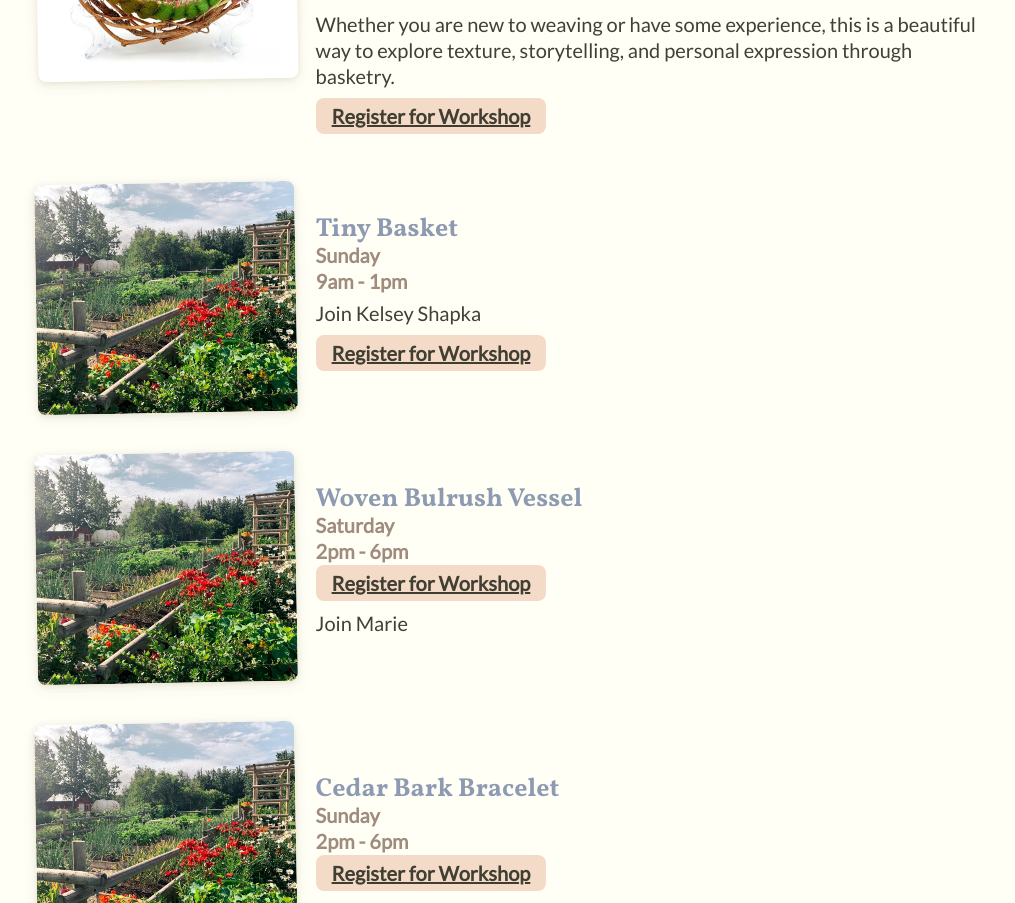
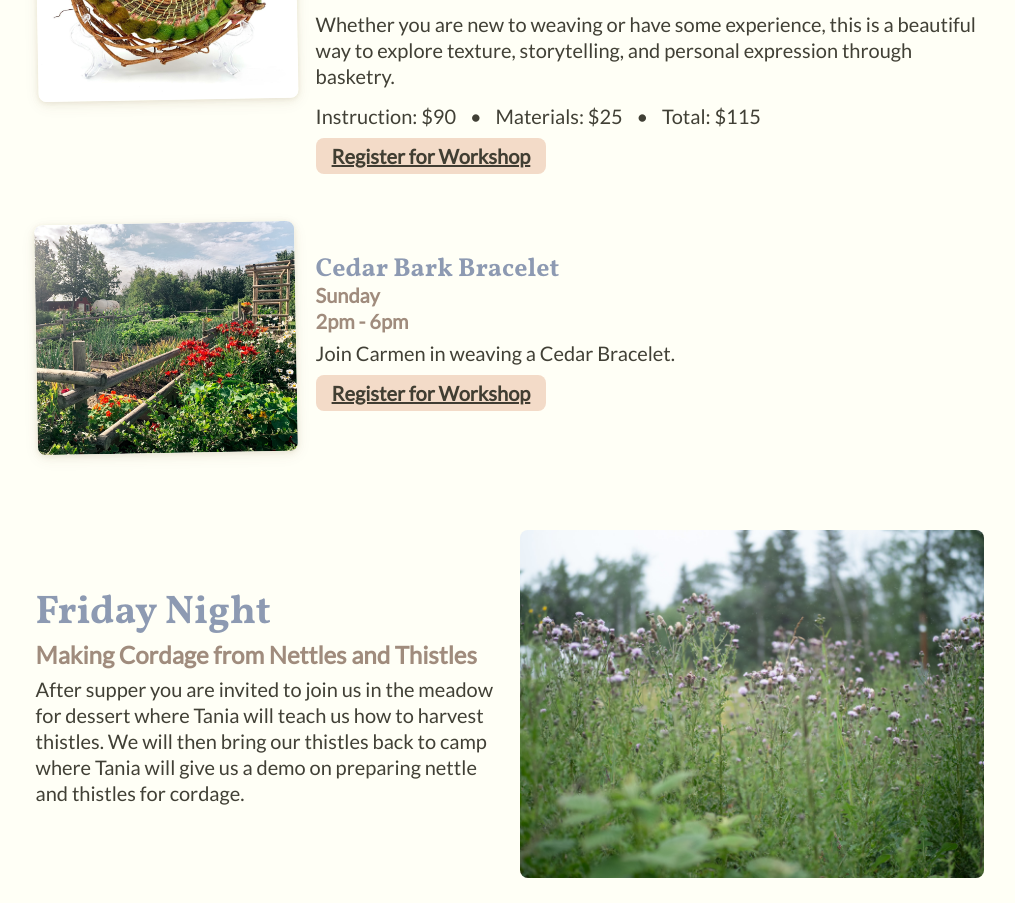
Before and after one commit to fulveland/baskets-in-the-garden, a website: page source/index.html in a window 1280 px wide. Shown: the part 3200-4103 px from the top of the page, without its empty margins (130-1145 px from the left). Drawn offline with Linux system fonts and the light colour scheme; a script that the page names is missing; a web font is replaced by a local one.

Commit message:
hid workshops

```diff
--- a/source/index.html
+++ b/source/index.html
@@ -82,10 +82,12 @@
           <p>Join Tania for a relaxed and playful day of basket making. In this workshop, you will learn the art of coiled basketry using a mix of natural and reclaimed materials to create a basket that is uniquely your own.</p>
           <p>You are invited to bring along a small personal item to incorporate into your basket: a stone or shell from your travels, a feather, a scrap of cloth, or even a photograph. These treasured pieces will become part of the structure, adding meaning and memory to the form.</p>
           <p>Whether you are new to weaving or have some experience, this is a beautiful way to explore texture, storytelling, and personal expression through basketry.</p>
+          <p><i>Instruction: $90</i> • <i>Materials: $25</i> • <i>Total: $115</i></p>
           <p><a href="https://lu.ma/event/evt-khwdcNyCaN45zbP" data-luma-event-id="evt-khwdcNyCaN45zbP" class="luma-checkout--button" data-luma-action="checkout">Register for Workshop</a></p>
         </div>
       </div>
 
+      <!--
       <div class="workshop">
         <h1>Tiny Basket</h1>
         <img src="images/garden.jpg" />
@@ -105,12 +107,13 @@
           <p>Join Marie</p>
         </div>
       </div>
-
+    -->
       <div class="workshop">
         <h1>Cedar Bark Bracelet</h1>
         <img src="images/garden.jpg" />
         <div>
           <h2>Sunday<br />2pm - 6pm</h2>
+          <p>Join Carmen in weaving a Cedar Bracelet.</p>
           <p><a href="https://lu.ma/event/evt-EsrLG5pdc2P0w6i" data-luma-event-id="evt-EsrLG5pdc2P0w6i" class="luma-checkout--button" data-luma-action="checkout">Register for Workshop</a></p>
         </div>
       </div>
```
